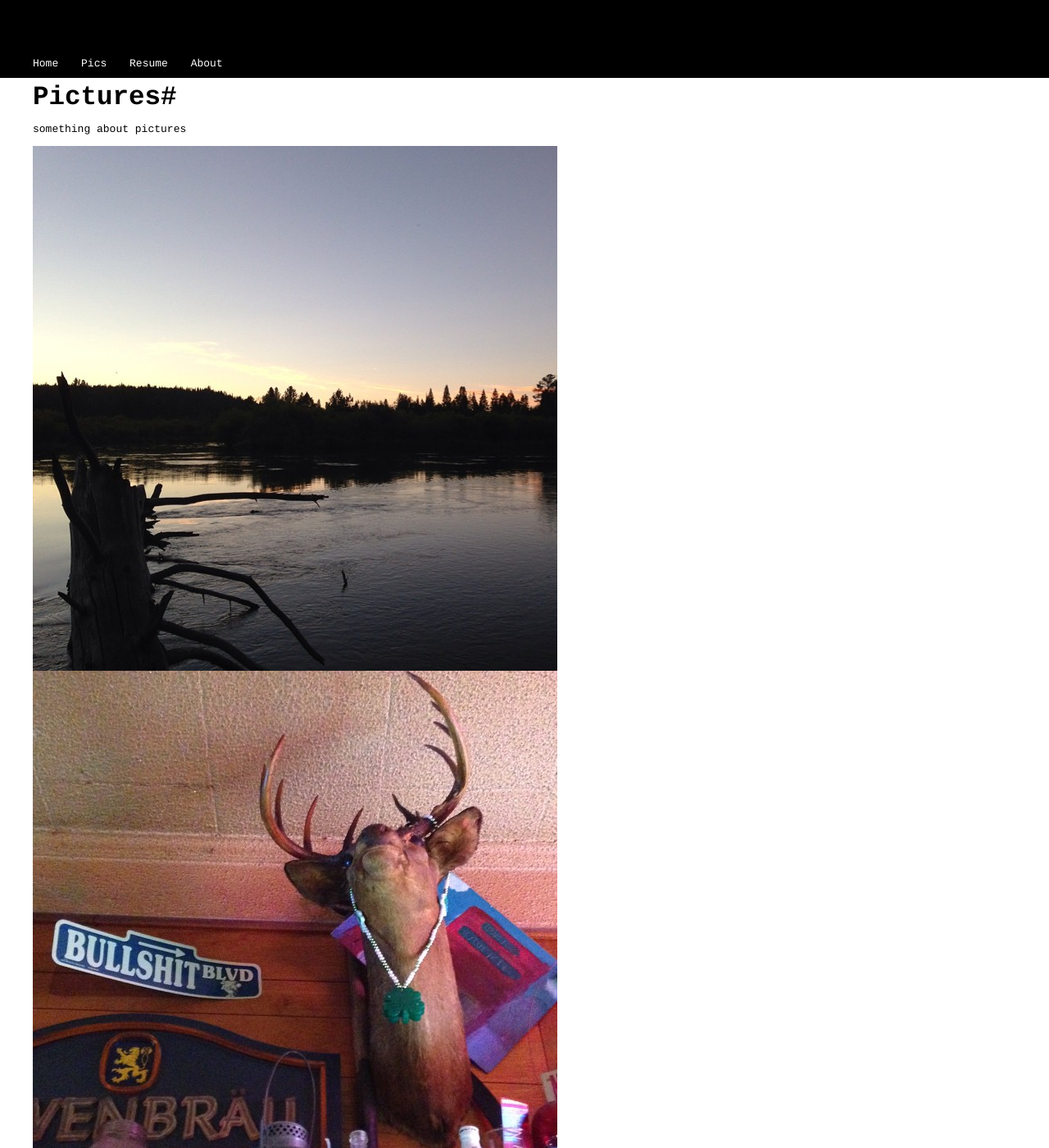
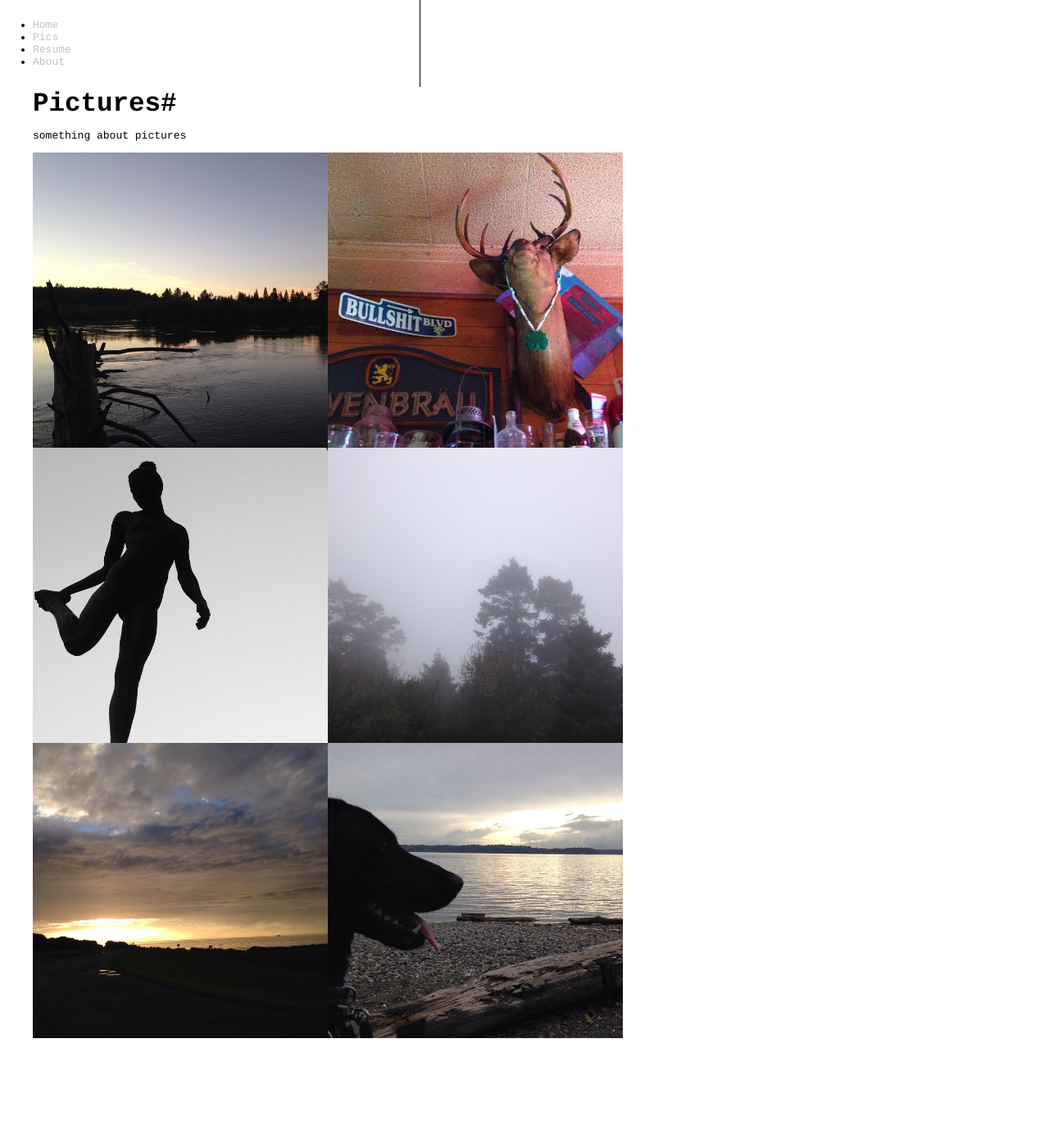
Before and after one commit to cecilhayduke/cecilhayduke.github.io, a Jekyll site: the page built from pictures/index.md, in a window 1280 px wide and 1400 px high. Shown: the whole window at 82% size. Built offline with Jekyll 4.4.1, drawn with Linux system fonts in a browser that asks for light colours.

Commit message:
updating image css

```diff
--- a/_layouts/chrome.html
+++ b/_layouts/chrome.html
@@ -11,6 +11,7 @@
 
 <body>
 
+    <div id="wrapper">
         <section id="nav">
             <nav>
                 <ul id="mainnav">
@@ -23,6 +24,7 @@
         <section id="content">
             {{ content }}
         </section>
+    </div>
 
 </body>
 
--- a/resources/css/me.css
+++ b/resources/css/me.css
@@ -2,19 +2,18 @@
 /* CSS Document */
 html {font-size:13px;margin:0;padding:0;}
 body {background-color:#fff;color:#000;font-family:Courier;}
-
-nav, #content {margin:0 auto;padding:0 20px;}
-
-#nav {background-color:#000;padding:10px 0;position:fixed;margin:0;top:0;left:0;width:100%;height:75px;}
-
-nav ul {list-style-type: none;margin:0 0 10px 0;padding:0;bottom:0;position:absolute;}
-nav ul li {display:inline;margin:0 20px 0 0;}
+#wrapper {margin:0 auto;width:100%;}
 
 h1 {font-size:2.5rem;margin:100px 0 0 0;}
 h2 {font-size:1.8rem;}
 h3 {font-size:1.25rem;font-weight:bold;}
 
-nav a {color:#fff;text-decoration:none;}
+nav a {color:#c1c1c1;text-decoration:none;}
+
+span.image {box-sizing:border-box;display:block;float:left;}
+.image img {width:100%;}
+
+
 
 @media (max-width:400px) {
     html {font-size:17px;}
@@ -24,15 +23,22 @@ nav a {color:#fff;text-decoration:none;}
     html {font-size:15px;}
 }
 
-@media (max-width:500px) {
-    div.image {width:100%;float:left;}
+@media (max-width:640px) {
+    span.image {width: 100%;}
+    #nav {background-color:pink;padding:0 10px;position:fixed;margin:0;top:0;left:0;width:100%;height:75px;border-right:1px solid #000;}
+    nav, #content {width:100%;}
+    /*nav ul {list-style-type:none;margin:0 0 10px 0;padding:0;bottom:0;position:absolute;}
+    nav ul li {display:inline;margin:0 20px 0 0;}*/
 }
 
-@media (min-width:501px) {
-    div.image {width:45%;float:left;}
+@media (min-width:641px) {
+    span.image {width: 50%;}
+    #nav {background-color:#fff;padding:10px 0;position:fixed;margin:0;top:0;left:0;width:40%;border-right:1px solid #000;float:left;}
+    #content {width:60%;float:left;}
+    /*nav ul {list-style-type:none;margin:0 0 10px 0;}
+    nav ul li {display:block;margin:0 20px 0 0;}*/
 }
 
-
 @media (min-width: 1200px) {
-  nav, #content {width:1200px;}
+    #wrapper {width:1200px;}
 }
```
Also changed, not shown: pictures/index.md (line endings or trailing spaces), 4 other files. Lines whose indentation alone changed are shown as unchanged.
